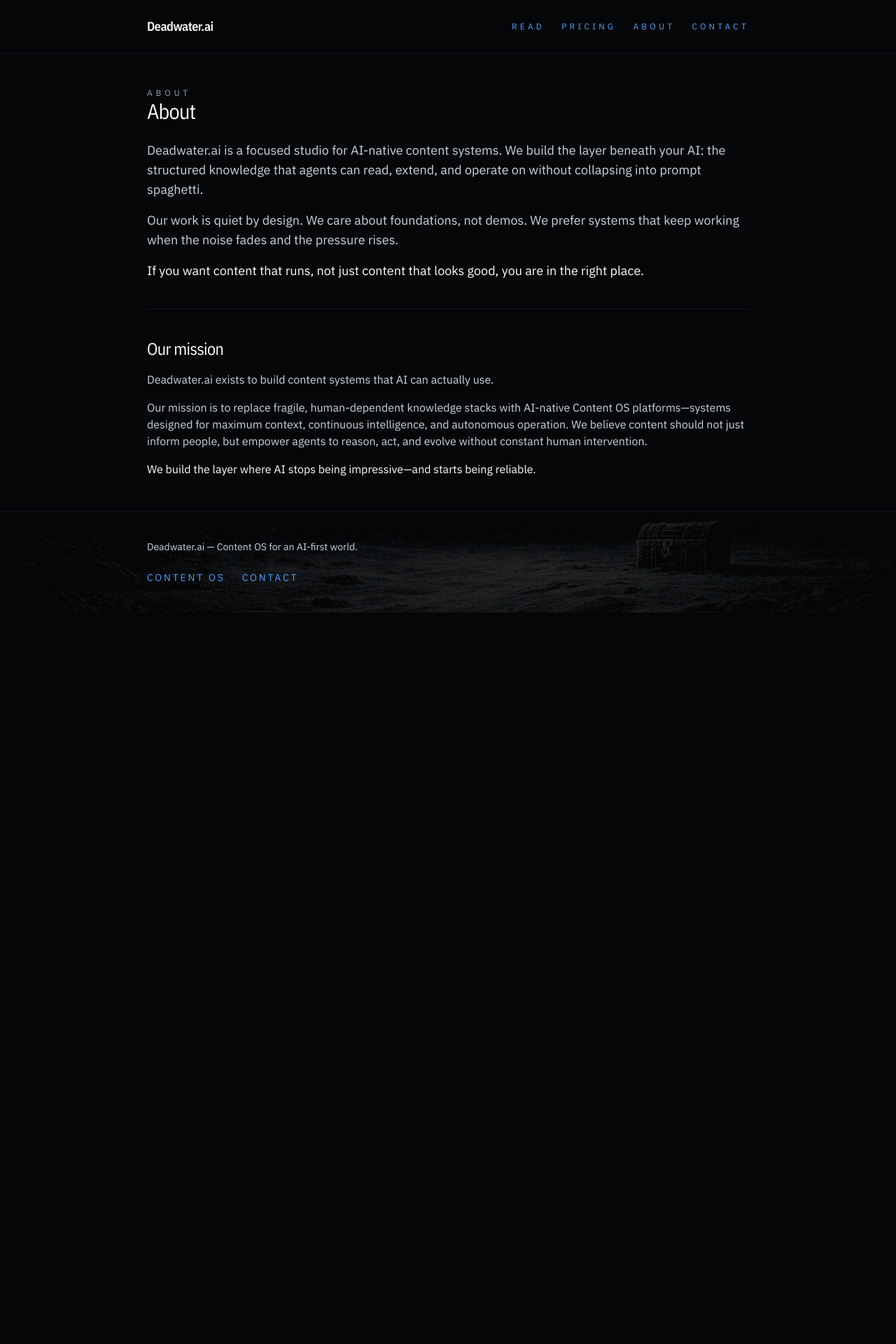
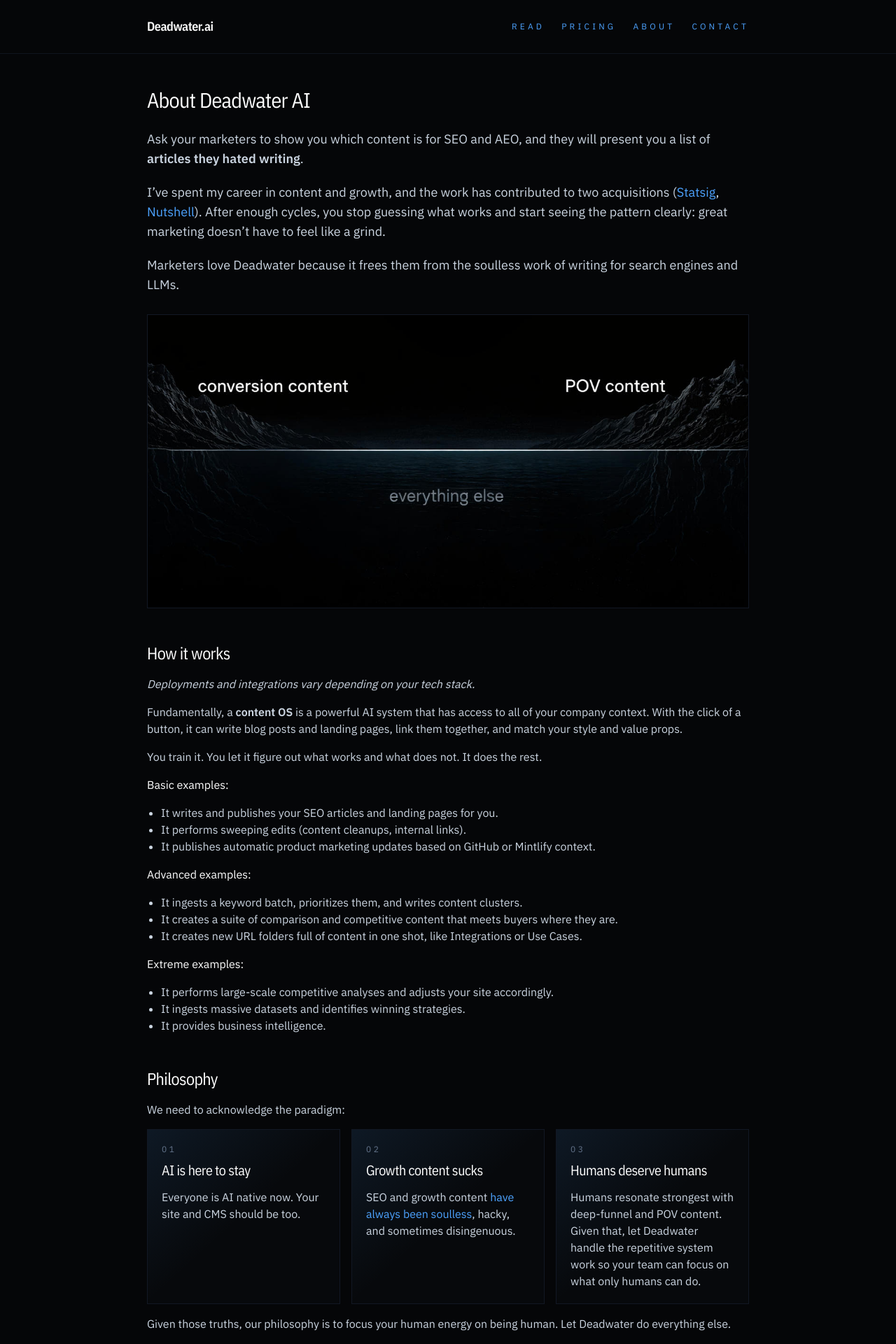
Before and after one commit to datasaurus-rex/deadwater, a Next.js app: page /about in a window 1280 px wide. Shown: the top 1920 px of the page at 70% size. Before the commit the page ends 875 px from the top, so only its background shows below. Built offline with nearby package versions, Linux system fonts and the light colour scheme.

Commit message:
Refresh About page layout and improve read/contact/pricing headings

```diff
--- a/src/app/about/page.tsx
+++ b/src/app/about/page.tsx
@@ -1,45 +1,151 @@
 import type { Metadata } from "next";
+import Image from "next/image";
+import Link from "next/link";
+import { PhilosophyBlocks } from "@/components/PhilosophyBlocks";
 
 export const metadata: Metadata = {
   title: "About",
-  description: "A short look at why Deadwater builds AI-native Content OS foundations.",
+  description: "How Deadwater AI builds AI-native Content OS systems that free marketers from repetitive growth content work.",
   openGraph: {
-    title: "About — Deadwater.ai",
-    description: "A short look at why Deadwater builds AI-native Content OS foundations."
+    title: "About - Deadwater.ai",
+    description: "How Deadwater AI builds AI-native Content OS systems that free marketers from repetitive growth content work."
   }
 };
 
 export default function AboutPage() {
   return (
     <div className="container-narrow section">
-      <p className="eyebrow">About</p>
-      <h1 className="heading-serif text-3xl">About</h1>
-      <div className="mt-6 grid gap-4 text-lg text-slate-300">
+      <h1 className="heading-serif text-3xl">About Deadwater AI</h1>
+
+      <div className="mt-6 grid gap-5 text-lg text-slate-300">
         <p>
-          Deadwater.ai is a focused studio for AI-native content systems. We build the layer beneath your AI: the
-          structured knowledge that agents can read, extend, and operate on without collapsing into prompt spaghetti.
+          Ask your marketers to show you which content is for SEO and AEO, and they will present you a list of{" "}
+          <strong>articles they hated writing</strong>.
         </p>
         <p>
-          Our work is quiet by design. We care about foundations, not demos. We prefer systems that keep working when the
-          noise fades and the pressure rises.
+          I’ve spent my career in content and growth, and the work has contributed to two acquisitions (
+          <a href="https://www.statsig.com/blog/openai-acquisition" target="_blank" rel="noreferrer" className="focus-ring">
+            Statsig
+          </a>
+          ,{" "}
+          <a
+            href="https://www.webfx.com/blog/company/webfx-acquires-nutshell-crm/"
+            target="_blank"
+            rel="noreferrer"
+            className="focus-ring"
+          >
+            Nutshell
+          </a>
+          ). After enough cycles, you stop guessing what works and start seeing the pattern clearly: great marketing
+          doesn’t have to feel like a grind.
         </p>
-        <p className="text-white">If you want content that runs, not just content that looks good, you are in the right place.</p>
+        <p>Marketers love Deadwater because it frees them from the soulless work of writing for search engines and LLMs.</p>
+        <div className="mt-2 overflow-hidden border border-ink-800 bg-ink-900/40">
+          <div className="relative aspect-[1536/748] w-full">
+            <Image
+              src="/blog/content-spectrum.jpg"
+              alt="Deadwater content spectrum showing conversion content and POV content above the line, with everything else below."
+              fill
+              className="object-cover"
+              sizes="(min-width: 1024px) 900px, 100vw"
+            />
+          </div>
+        </div>
       </div>
 
-      <div className="divider" />
+      <section className="mt-12">
+        <h2 className="heading-serif text-2xl">How it works</h2>
+        <p className="mt-4 text-slate-300">
+          <em>Deployments and integrations vary depending on your tech stack.</em>
+        </p>
+        <div className="mt-4 grid gap-4 text-slate-300">
+          <p>
+            Fundamentally, a <strong>content OS</strong> is a powerful AI system that has access to all of your company
+            context. With the click of a button, it can write blog posts and landing pages, link them together, and match
+            your style and value props.
+          </p>
+          <p>You train it. You let it figure out what works and what does not. It does the rest.</p>
+          <p className="text-white">Basic examples:</p>
+          <ul className="list-disc pl-5">
+            <li>It writes and publishes your SEO articles and landing pages for you.</li>
+            <li>It performs sweeping edits (content cleanups, internal links).</li>
+            <li>It publishes automatic product marketing updates based on GitHub or Mintlify context.</li>
+          </ul>
+          <p className="text-white">Advanced examples:</p>
+          <ul className="list-disc pl-5">
+            <li>It ingests a keyword batch, prioritizes them, and writes content clusters.</li>
+            <li>It creates a suite of comparison and competitive content that meets buyers where they are.</li>
+            <li>It creates new URL folders full of content in one shot, like Integrations or Use Cases.</li>
+          </ul>
+          <p className="text-white">Extreme examples:</p>
+          <ul className="list-disc pl-5">
+            <li>It performs large-scale competitive analyses and adjusts your site accordingly.</li>
+            <li>It ingests massive datasets and identifies winning strategies.</li>
+            <li>It provides business intelligence.</li>
+          </ul>
+        </div>
+      </section>
 
-      <section>
+      <section className="mt-12">
+        <h2 className="heading-serif text-2xl">Philosophy</h2>
+        <p className="mt-4 text-slate-300">We need to acknowledge the paradigm:</p>
+        <PhilosophyBlocks
+          items={[
+            {
+              title: "AI is here to stay",
+              body: <p>Everyone is AI native now. Your site and CMS should be too.</p>
+            },
+            {
+              title: "Growth content sucks",
+              body: (
+                <p>
+                  SEO and growth content{" "}
+                  <a
+                    href="https://www.contentstack.com/blog/ai/the-future-of-ai-and-its-intersection-with-marketing"
+                    target="_blank"
+                    rel="noreferrer"
+                    className="focus-ring"
+                  >
+                    have always been soulless
+                  </a>
+                  , hacky, and sometimes disingenuous.
+                </p>
+              )
+            },
+            {
+              title: "Humans deserve humans",
+              body: (
+                <p>
+                  Humans resonate strongest with deep-funnel and POV content. Given that, let Deadwater handle the
+                  repetitive system work so your team can focus on what only humans can do.
+                </p>
+              )
+            }
+          ]}
+        />
+        <p className="mt-4 text-slate-300">
+          Given those truths, our philosophy is to focus your human energy on being human. Let Deadwater do everything
+          else.
+        </p>
+      </section>
+
+      <section className="mt-12">
         <h2 className="heading-serif text-2xl">Our mission</h2>
         <div className="mt-4 grid gap-4 text-slate-300">
-          <p>Deadwater.ai exists to build content systems that AI can actually use.</p>
+          <p>Deadwater exists to help companies use AI the way we have been dreaming about since 2023.</p>
           <p>
-            Our mission is to replace fragile, human-dependent knowledge stacks with AI-native Content OS platforms—systems
-            designed for maximum context, continuous intelligence, and autonomous operation. We believe content should not
-            just inform people, but empower agents to reason, act, and evolve without constant human intervention.
+            We replace fragile, human-dependent processes and knowledge stacks with AI-native Content OS platforms,
+            systems designed for maximum context, continuous intelligence, and trustworthy automation.
           </p>
-          <p className="text-white">
-            We build the layer where AI stops being impressive—and starts being reliable.
+          <p>
+            We believe content is context too, context that can empower your AI to reason, act, create, and evolve
+            alongside you.
           </p>
+          <div>
+            <Link href="/contact" className="focus-ring border border-accent-blue bg-black px-6 py-3 text-xs uppercase tracking-[0.3em] text-white">
+              Talk to Deadwater
+            </Link>
+          </div>
         </div>
       </section>
     </div>
--- a/src/app/contact/page.tsx
+++ b/src/app/contact/page.tsx
@@ -13,7 +13,6 @@ export const metadata: Metadata = {
 export default function ContactPage() {
   return (
     <div className="container-narrow section">
-      <p className="eyebrow">Contact</p>
       <h1 className="heading-serif text-3xl">Contact</h1>
       <p className="mt-6 text-lg text-slate-300">
         Tell us what you want to build, how your content stack works today, and where you want leverage. We will reply
--- a/src/app/pricing/page.tsx
+++ b/src/app/pricing/page.tsx
@@ -14,7 +14,6 @@ export default function PricingPage() {
   return (
     <div className="container-narrow section">
       <section className="section-tight">
-        <p className="eyebrow">Pricing</p>
         <h1 className="heading-serif text-4xl">Pricing</h1>
         <p className="mt-6 text-lg text-slate-300">
           You are not outsourcing tasks. You are installing leverage that compounds. We build code-first systems that make
--- a/src/app/read/page.tsx
+++ b/src/app/read/page.tsx
@@ -17,8 +17,8 @@ export default async function ReadPage() {
   return (
     <div className="container-narrow section">
       <div className="flex flex-col gap-4">
-        <p className="eyebrow">Read</p>
-        <h1 className="heading-serif text-3xl">Field notes on Content OS</h1>
+        <p className="eyebrow">Insights</p>
+        <h1 className="heading-serif text-3xl">Content OS and AI-native systems blog</h1>
         <p className="text-lg text-slate-300">
           Essays on AI-native content systems, agent workflows, and the architecture that keeps knowledge alive.
         </p>
--- /dev/null
+++ b/src/components/PhilosophyBlocks.tsx
@@ -0,0 +1,30 @@
+import type { ReactNode } from "react";
+
+type PhilosophyItem = {
+  title: string;
+  body: ReactNode;
+};
+
+type PhilosophyBlocksProps = {
+  items: PhilosophyItem[];
+};
+
+export function PhilosophyBlocks({ items }: PhilosophyBlocksProps) {
+  return (
+    <div className="mt-4 grid gap-4 md:grid-cols-3">
+      {items.map((item, index) => (
+        <article
+          key={item.title}
+          className="relative overflow-hidden border border-ink-800 bg-ink-900/40 p-5 transition-transform duration-200 hover:-translate-y-0.5"
+        >
+          <div className="pointer-events-none absolute inset-0 bg-gradient-to-br from-accent-blue/10 via-transparent to-transparent" />
+          <div className="relative">
+            <p className="text-xs uppercase tracking-[0.3em] text-slate-500">{String(index + 1).padStart(2, "0")}</p>
+            <h3 className="mt-2 heading-serif text-xl text-white">{item.title}</h3>
+            <div className="mt-3 text-slate-300">{item.body}</div>
+          </div>
+        </article>
+      ))}
+    </div>
+  );
+}
```
Also changed, not shown: public/blog/content-spectrum.jpg (added).
